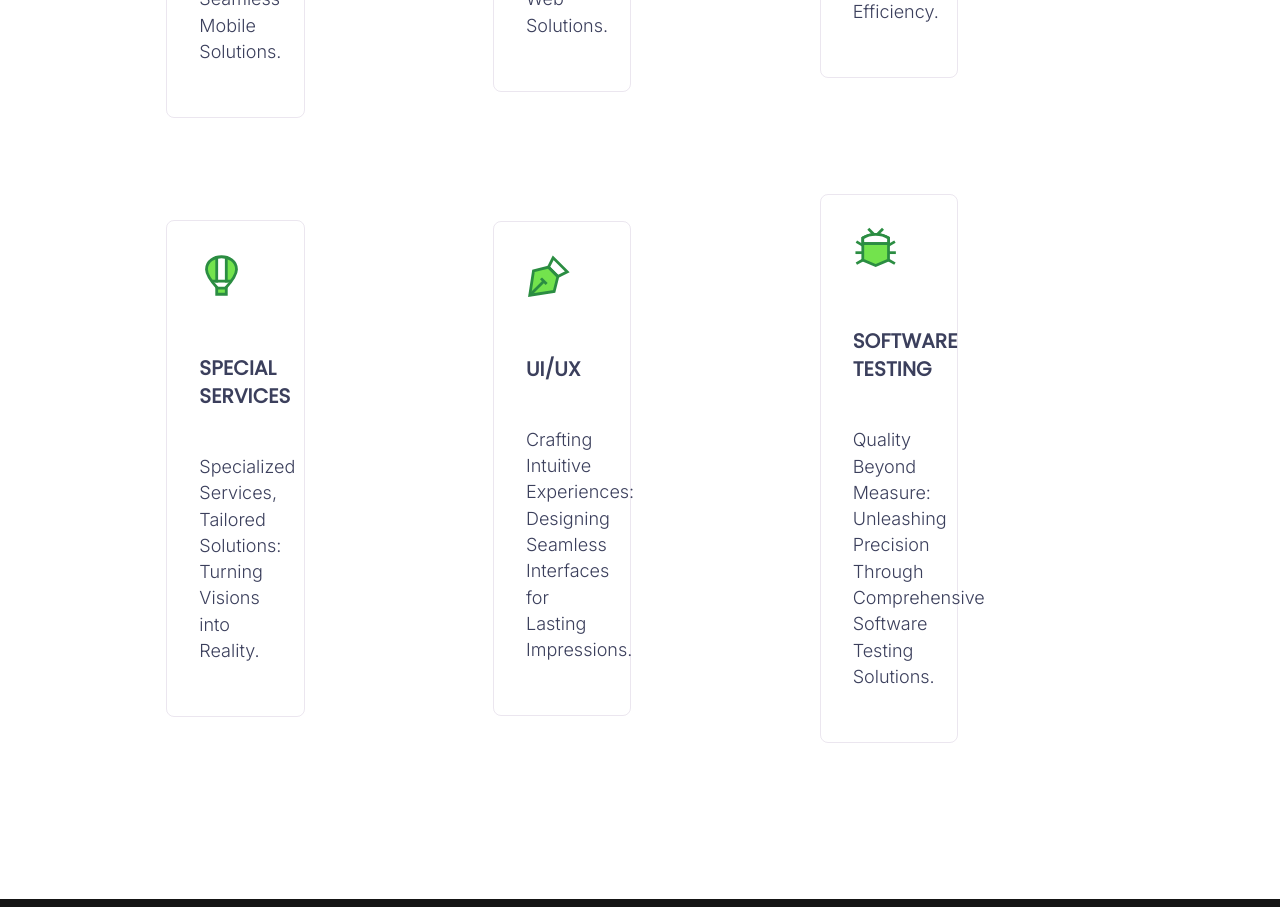
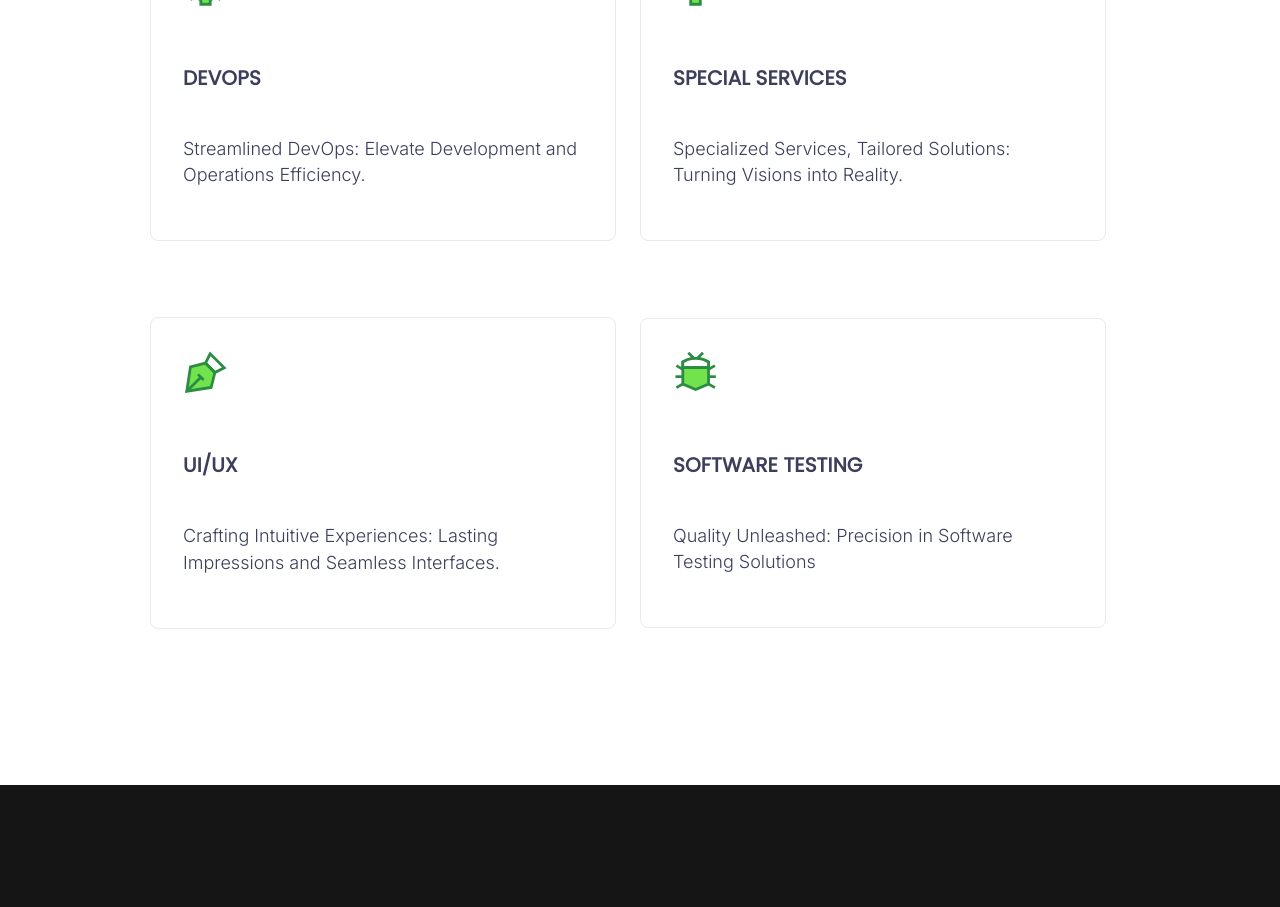
Before and after one commit to Raahim-Ali/Lozdon, a Next.js app: page / in a window 1280 px wide. Shown: the part 1840-2747 px from the top of the page. Built offline with nearby package versions, Linux system fonts and the light colour scheme.

Commit message:
services responsiveness

```diff
--- a/app/Home/OurWork.js
+++ b/app/Home/OurWork.js
@@ -48,7 +48,7 @@ function OurWork() {
               <div className="cardLogo">
                 <Image src={work.imageSrc1} alt="/" width={115} height={45} />
               </div>
-              <div className="cardText">
+              <div>
                 <p className="cardTextContent">{work.description}</p>
               </div>
             </div>
--- a/app/Home/Services.css
+++ b/app/Home/Services.css
@@ -34,7 +34,6 @@
   display: flex;
   flex-direction: column;
   padding: 32px 32px;
-
   transition: transform 0.5s ease;
   border-radius: 8px;
   border: 1px solid rgba(59, 14, 97, 0.1);
@@ -88,10 +87,14 @@
     align-items: center;
     flex-wrap: wrap;
   }
+  .cardMain {
+    width: 50%;
+    margin-bottom: 38px;
+  }
 
   .card {
     padding: 32px 32px;
-    width: 47%;
+    width: 95%;
     margin-bottom: 38px;
     transition: transform 0.5s ease;
     gap: 32px;
--- a/app/Home/Services.js
+++ b/app/Home/Services.js
@@ -8,7 +8,7 @@ function Services() {
       imageSrc: "/Assets/Home/MobileDevelopment.svg",
       title: "mobile development",
       description:
-        "Elevate Experiences, Empower Businesses: Unleashing the Power of Seamless Mobile Solutions.",
+        "Elevate Experiences: Unleash Seamless Power for Empowered Mobile Solutions.",
       link: "LEARN MORE",
       href: "/Services/App",
     },
@@ -24,7 +24,7 @@ function Services() {
       imageSrc: "/Assets/Home/DEVOPS.svg",
       title: "devops",
       description:
-        "Streamlined DevOps Solutions: Elevate Your Development and Operations Efficiency.",
+        "Streamlined DevOps: Elevate Development and Operations Efficiency.",
       link: "LEARN MORE",
       href: "/Services/devOps",
     },
@@ -40,15 +40,14 @@ function Services() {
       imageSrc: "/Assets/Home/UI-UX.svg",
       title: "ui/ux",
       description:
-        "Crafting Intuitive Experiences: Designing Seamless Interfaces for Lasting Impressions.",
+        "Crafting Intuitive Experiences: Lasting Impressions and Seamless Interfaces.",
       link: "LEARN MORE",
       href: "/Services/UiUx",
     },
     {
       imageSrc: "/Assets/Home/SoftwareTesting.svg",
       title: "software testing",
-      description:
-        "Quality Beyond Measure: Unleashing Precision Through Comprehensive Software Testing Solutions.",
+      description: "Quality Unleashed: Precision in Software Testing Solutions",
       link: "LEARN MORE",
       href: "/Services/software-testing",
     },
--- a/app/globals.css
+++ b/app/globals.css
@@ -32,6 +32,8 @@ p {
 @media (200px<width<700px) {
   .buttons {
     display: flex;
+    flex-direction: column;
+
     /* padding: 0px 0px 0px 0px; */
     /* flex-direction: column; */
   }
--- a/app/work/Components/CompanyOne.css
+++ b/app/work/Components/CompanyOne.css
@@ -21,13 +21,11 @@
   line-height: 35px;
   letter-spacing: 0em;
   text-align: left;
-  width: max-content;
   color: #3b3f5c;
 }
 
 .text {
   margin-top: 24px;
-  width: 350px;
   color: #3b3f5c;
 }
 
@@ -61,7 +59,6 @@
   }
   .text {
     margin-top: 24px;
-    width: 350px;
     font-size: 20px;
     color: #3b3f5c;
   }
@@ -93,7 +90,6 @@
     line-height: 35px;
     letter-spacing: 0em;
     text-align: left;
-    width: max-content;
     color: #3b3f5c;
   }
 
```
